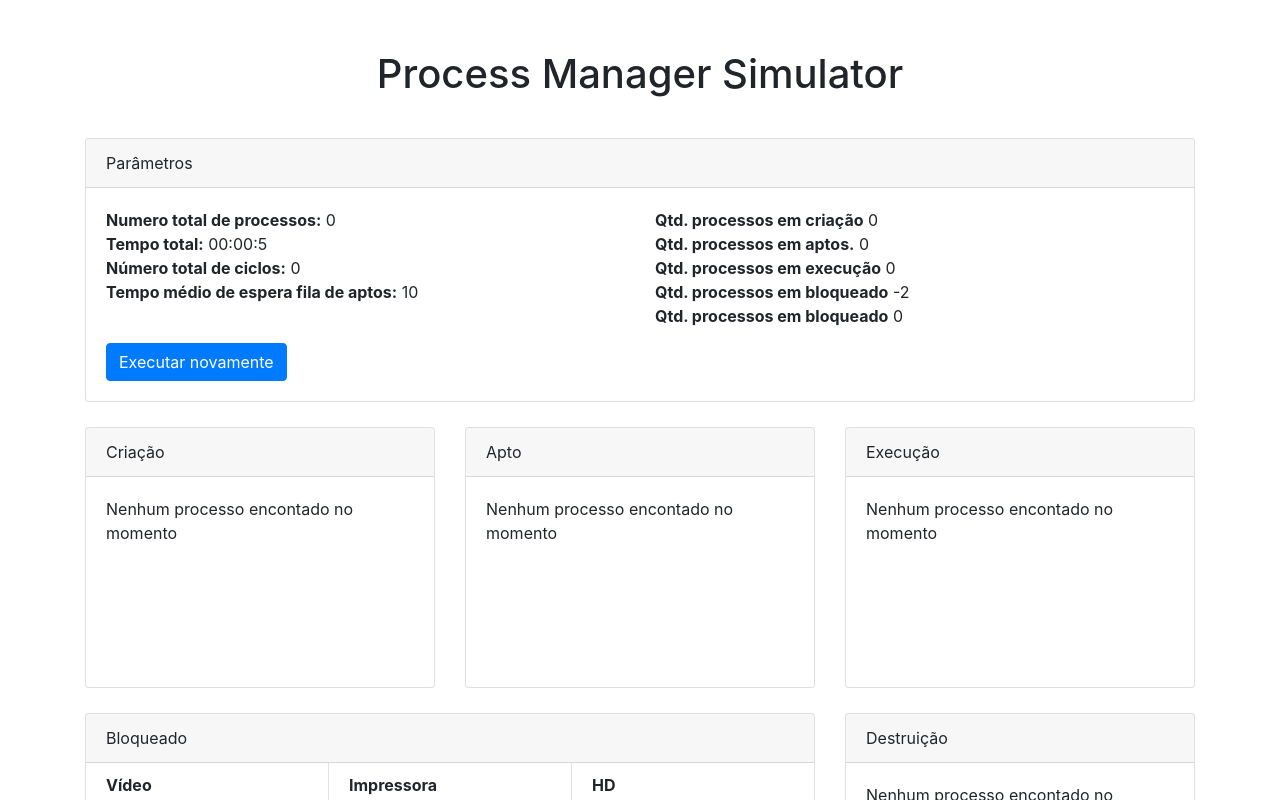
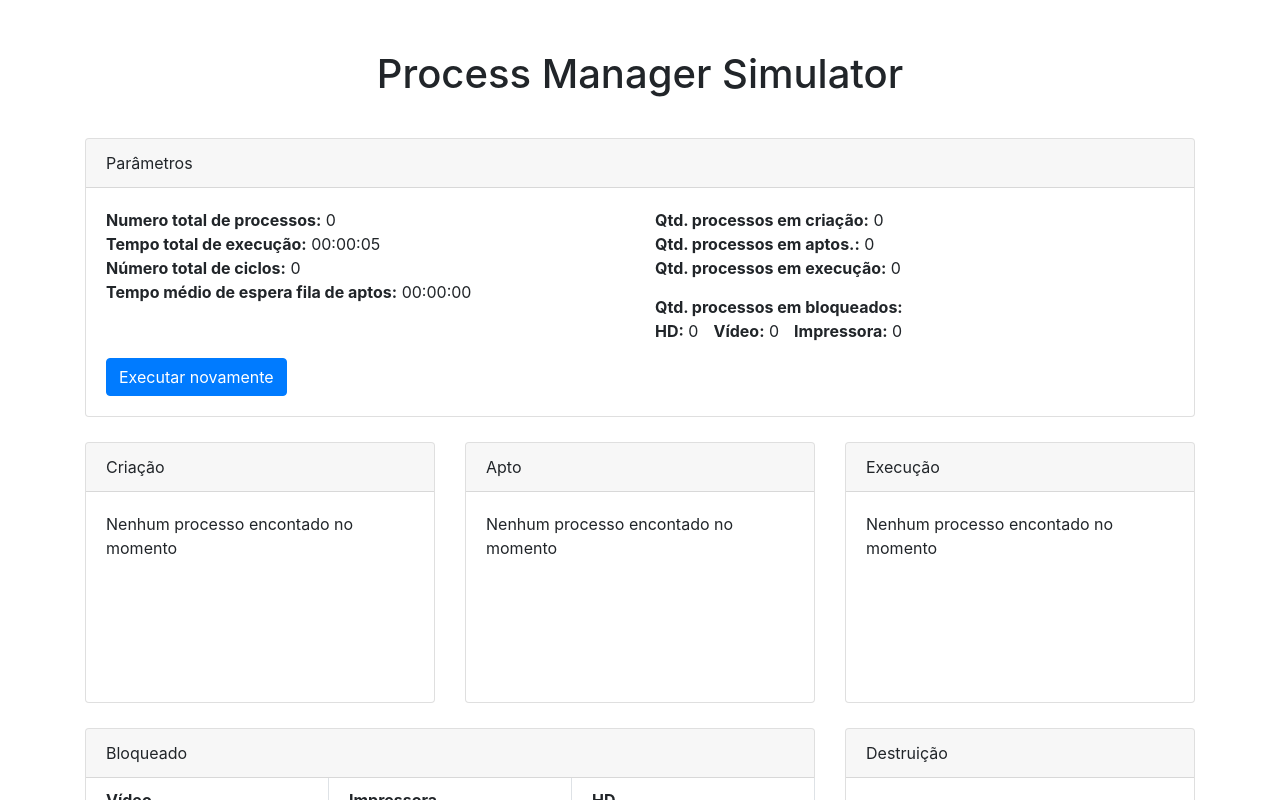
Before and after one commit to ArthurLDS/process-manager-simulator, a React (Create React App) app in the folder process-manager-simulator/: page / in a window 1280 px wide. Both pictures are taken after a click on the button "Executar processos". Shown: the top 800 px of the page. Built offline with nearby package versions, Linux system fonts and the light colour scheme.

Commit message:
feat(result-simulation)

```diff
--- a/process-manager-simulator/src/App.css
+++ b/process-manager-simulator/src/App.css
@@ -39,3 +39,11 @@
   margin-left: 0px;
   margin-right: -1px;
 }
+
+.margin-right{
+  margin-right: 15px;
+}
+
+.margin-top{
+  margin-top: 15px;
+}
--- a/process-manager-simulator/src/components/SimulatorManager.js
+++ b/process-manager-simulator/src/components/SimulatorManager.js
@@ -42,6 +42,8 @@ export default class SimulatorManager extends Component {
             totalCicles: 0,
             dateInitial: Date(),
             dateFinal: Date(),
+            dateInitProcessing: Date(),
+            dateEndProcessing: Date(),
             qtdCreated: 0,
             qtdAble: 0,
             qtdExecution: 0,
@@ -80,6 +82,7 @@ export default class SimulatorManager extends Component {
     async executeProcess(processesAbles) {
         let totalCiclesCPU = 0
         let processService = new ProcessService()
+        await this.setState({dateInitProcessing: new Date()})
         while (processesAbles.some(p => p.cicles > 0 || p.blocked)) {
             await this.asyncForEach(processesAbles.reverse(), async (p) => {
                 if (p.cicles > 0) {
@@ -107,7 +110,7 @@ export default class SimulatorManager extends Component {
                 }
             })
         }
-        await this.setState({ processesExecution: [], totalCicles: totalCiclesCPU, dateFinal: new Date() })
+        await this.setState({ processesExecution: [], totalCicles: totalCiclesCPU, dateEndProcessing: new Date(), dateFinal: new Date() })
         return
     }
 
@@ -156,7 +159,6 @@ export default class SimulatorManager extends Component {
                 default:
                     await this.setState({ processesCreated: processesDone })
             }
-
         })
         return;
     }
@@ -207,17 +209,26 @@ export default class SimulatorManager extends Component {
         let endDate = new Date(dateFinal)
         var seconds = (endDate.getTime() - startDate.getTime()) / 1000;
         return this.convertSeconds(seconds)
+    }
 
+    getTotalProcessHD() {
+        return this.state.processesDestroyed.filter(p => p.type === deviceType.HD).length
+    }
+    getTotalProcessVideo() {
+        return this.state.processesDestroyed.filter(p => p.type === deviceType.VIDEO).length
+    }
+    getTotalProcessPrinter() {
+        return this.state.processesDestroyed.filter(p => p.type === deviceType.PRINTER).length
     }
 
     convertSeconds(sec) {
         let hours = Math.floor(sec / 3600);
         sec %= 3600;
         let minutes = Math.floor(sec / 60);
-        let seconds = sec % 60;
+        let seconds = Math.round(sec % 60);
         minutes = String(minutes).padStart(2, "0");
         hours = String(hours).padStart(2, "0");
-        seconds = Math.round(String(seconds).padStart(2, "0"));
+        seconds = String(seconds).padStart(2, "0");
         return `${hours}:${minutes}:${seconds}`
     }
 
@@ -255,20 +266,39 @@ export default class SimulatorManager extends Component {
                                             <div><strong>Numero total de processos:</strong><span>&nbsp;
                                                 {this.state.totalProcesses}</span>
                                             </div>
-                                            <div><strong>Tempo total:</strong><span>&nbsp;
+                                            <div><strong>Tempo total de execução:</strong><span>&nbsp;
                                                 {this.getTotalTime(this.state.dateInitial, this.state.dateFinal)}</span>
                                             </div>
                                             <div><strong>Número total de ciclos:</strong><span>&nbsp;
                                                 {this.state.totalCicles}</span>
                                             </div>
-                                            <div><strong>Tempo médio de espera fila de aptos:</strong><span>&nbsp;10</span></div>
+                                            <div><strong>Tempo médio de espera fila de aptos:</strong>
+                                                <span>&nbsp;
+                                                    {this.getTotalTime(this.state.dateInitProcessing, this.state.dateEndProcessing)}
+                                                </span>
+                                            </div>
                                         </Col>
                                         <Col>
-                                            <div><strong>Qtd. processos em criação</strong><span>&nbsp;{this.state.qtdCreated}</span></div>
-                                            <div><strong>Qtd. processos em aptos.</strong><span>&nbsp;{this.state.qtdAble}</span></div>
-                                            <div><strong>Qtd. processos em execução</strong><span>&nbsp;{this.state.qtdAble}</span></div>
-                                            <div><strong>Qtd. processos em bloqueado</strong><span>&nbsp;{this.state.qtdAble - 2}</span></div>
-                                            <div><strong>Qtd. processos em bloqueado</strong><span>&nbsp;{this.state.qtdAble}</span></div>
+                                            <div><strong>Qtd. processos em criação:</strong><span>&nbsp;{this.state.totalProcesses}</span></div>
+                                            <div><strong>Qtd. processos em aptos.:</strong><span>&nbsp;{this.state.totalProcesses}</span></div>
+                                            <div><strong>Qtd. processos em execução:</strong><span>&nbsp;{this.state.totalProcesses}</span></div>
+                                            <div className="margin-top">
+                                                <strong>Qtd. processos em bloqueados:</strong>
+                                            </div>
+                                            <div>
+                                                <span className="margin-right">
+                                                    <strong>HD:</strong>
+                                                    <span>&nbsp;{this.getTotalProcessHD()}</span>
+                                                </span>
+                                                <span className="margin-right">
+                                                    <strong>Vídeo:</strong>
+                                                    <span>&nbsp;{this.getTotalProcessVideo()}</span>
+                                                </span>
+                                                <span className="margin-right">
+                                                    <strong>Impressora:</strong>
+                                                    <span>&nbsp;{this.getTotalProcessPrinter()}</span>
+                                                </span>
+                                            </div>
                                         </Col>
                                     </Row>
                                     <Button variant="primary" type="button" className="btn-operator" onClick={this.onClickRunAgain}>
--- a/process-manager-simulator/src/service/processService.js
+++ b/process-manager-simulator/src/service/processService.js
@@ -20,7 +20,7 @@ class ProcessService {
 
     selectRandonDevice(){
         let devices = ["Impressora", "Vídeo", "HD"];
-        return devices[Math.floor(Math.random() * devices.length - 1) + 0]
+        return devices[Math.floor(Math.random() * devices.length) + 0]
     }
 
     needToAcessDevice(){
```
